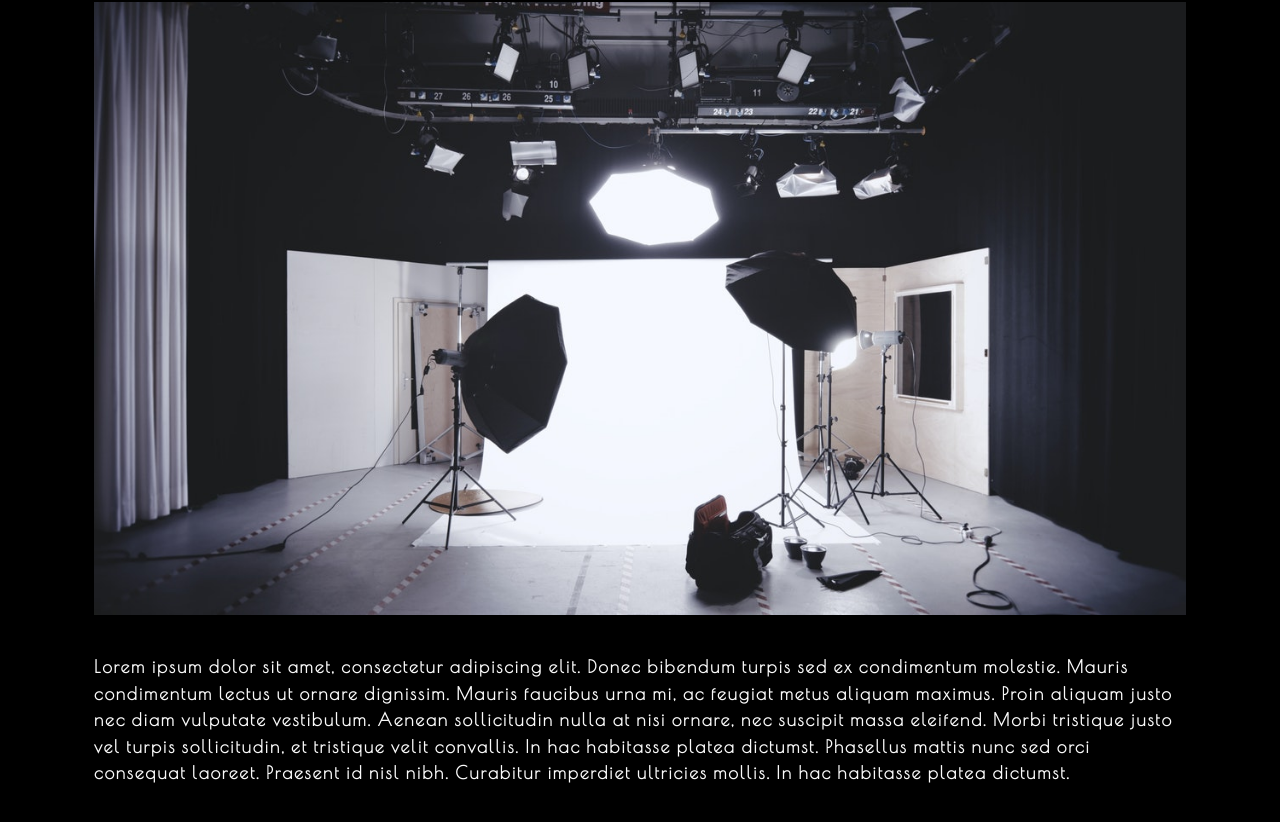
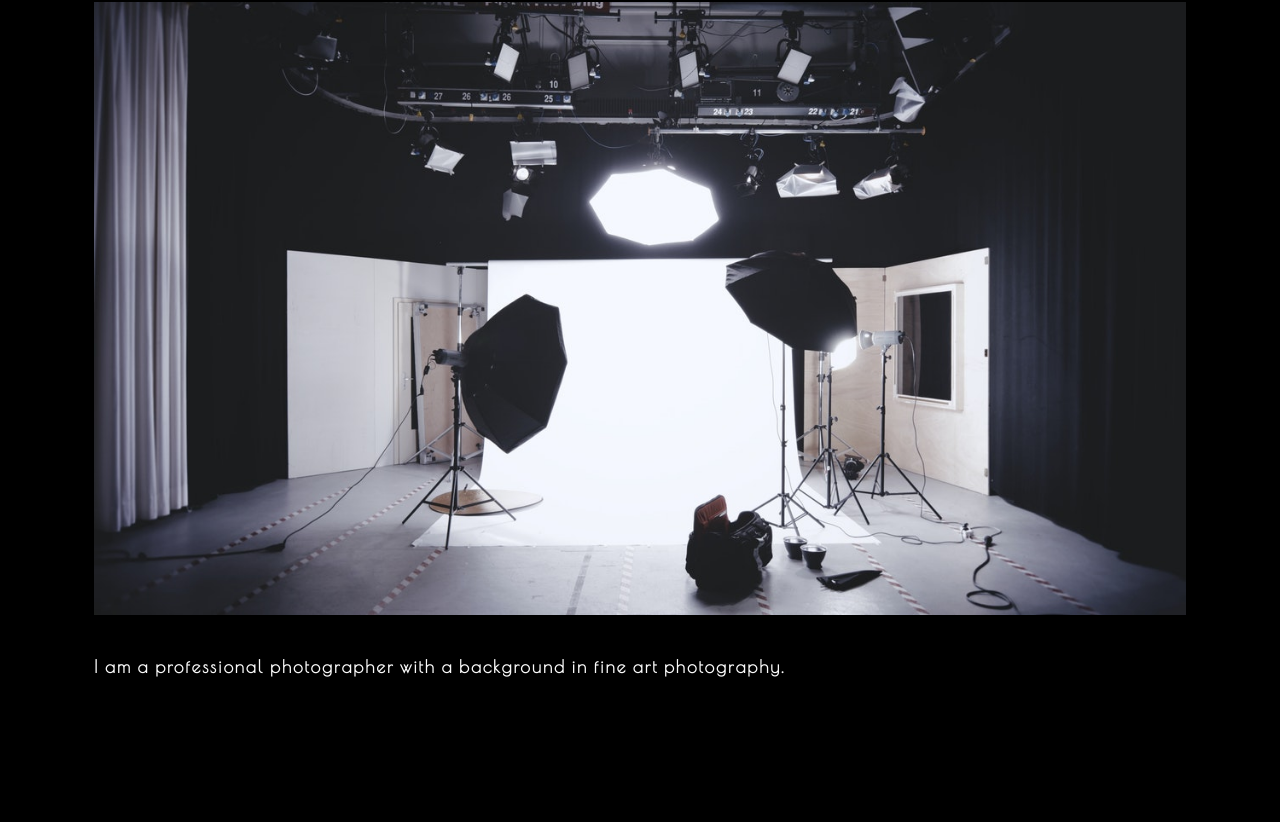
Before and after one commit to scarlinj/photo-port, a React (Create React App) app: page / in a window 1280 px wide. Shown: the part 1366-2188 px from the top of the page. After the commit the page ends 2137 px from the top, so only its background shows below. Built offline with nearby package versions, Linux system fonts and the light colour scheme.

Commit message:
fixed variable name in Nav index to setCurrentCategory.  Navigates to each category page successfully.

```diff
--- a/src/components/About/index.js
+++ b/src/components/About/index.js
@@ -9,7 +9,7 @@ function About() {
       <img src={coverImage} className="my-2" style={{ width: "100%" }} alt="cover" />
       <div className="my-2">
         <p>
-          Lorem ipsum dolor sit amet, consectetur adipiscing elit. Donec bibendum turpis sed ex condimentum molestie. Mauris condimentum lectus ut ornare dignissim. Mauris faucibus urna mi, ac feugiat metus aliquam maximus. Proin aliquam justo nec diam vulputate vestibulum. Aenean sollicitudin nulla at nisi ornare, nec suscipit massa eleifend. Morbi tristique justo vel turpis sollicitudin, et tristique velit convallis. In hac habitasse platea dictumst. Phasellus mattis nunc sed orci consequat laoreet. Praesent id nisl nibh. Curabitur imperdiet ultricies mollis. In hac habitasse platea dictumst.
+          I am a professional photographer with a background in fine art photography.
       </p>
       </div>
     </section>
```
Also changed, not shown: 1 other file (tests, documents, lock files or other folders).
